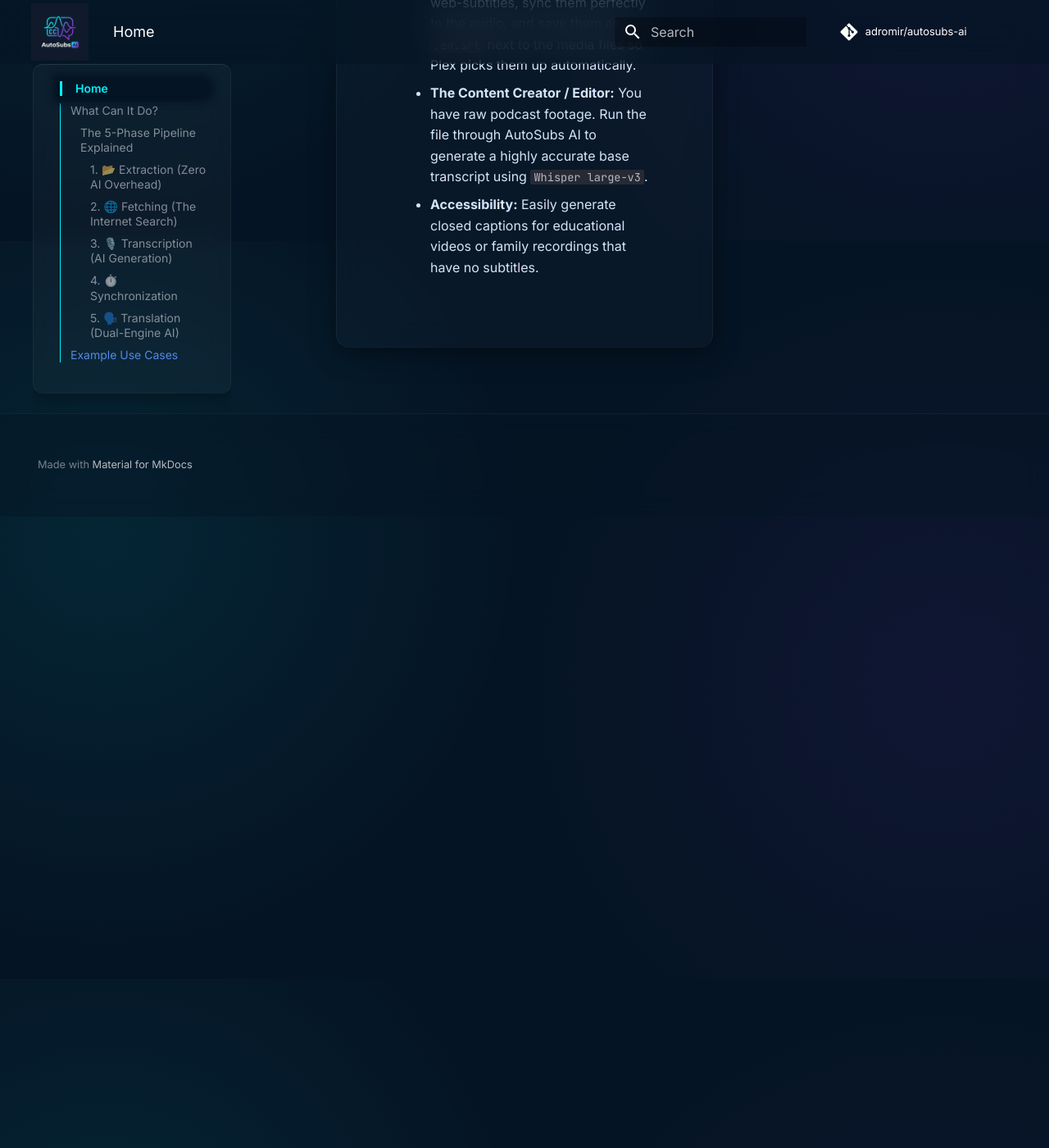
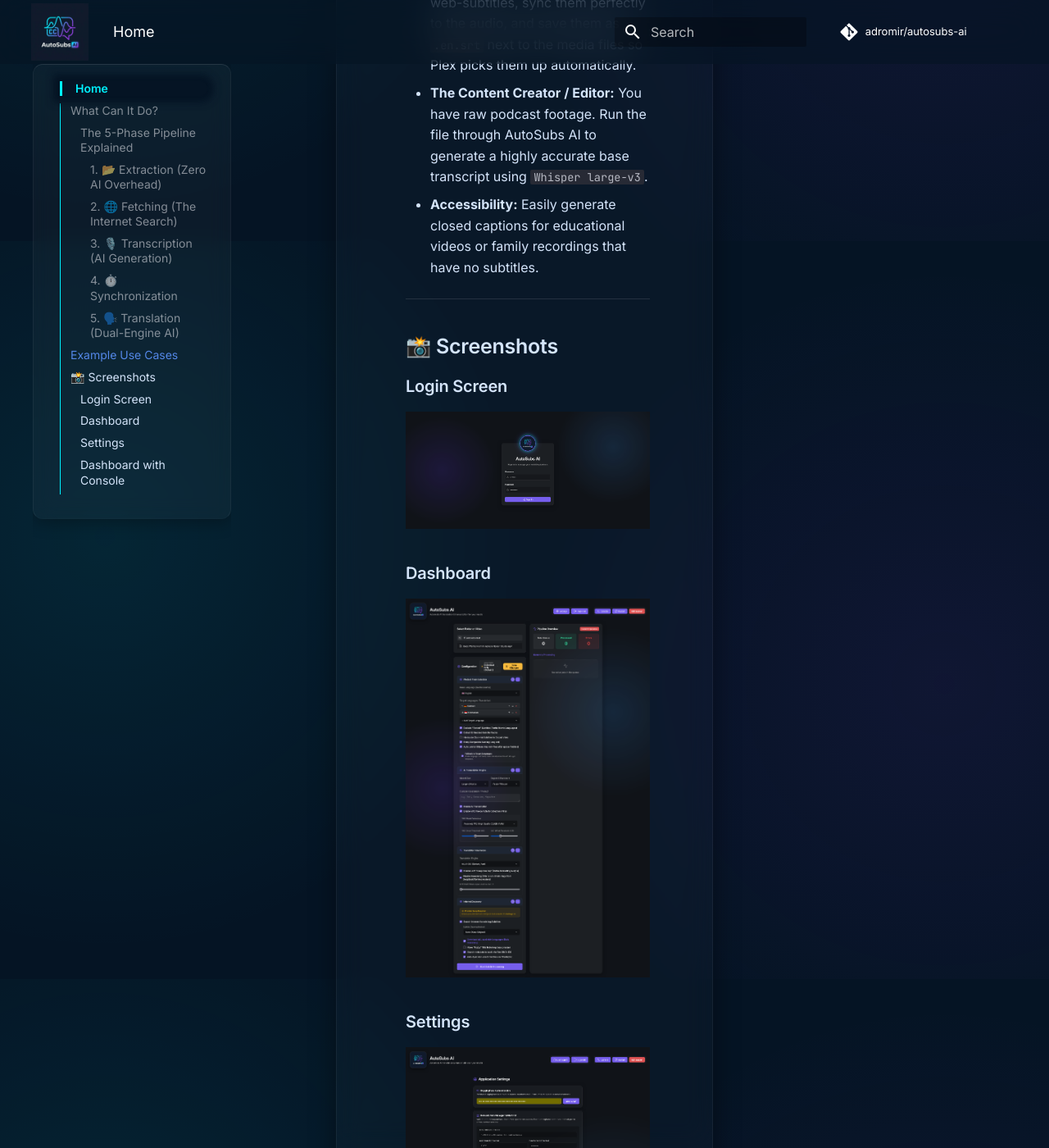
Before and after one commit to adromir/autosubs-ai, an MkDocs documentation site: the page built from docs/index.md, in a window 1280 px wide and 1400 px high, scrolled down 3306 px. Shown: the whole window at 82% size. Built offline with MkDocs 1.6.1 and Material for MkDocs 9.7.7, drawn with Linux system fonts in a browser that asks for light colours; comment, search, counter and statistics services are not loaded; some of the changed text lies outside the part shown.

Commit message:
docs: Add screenshots to README and Wiki

```diff
--- a/docs/index.md
+++ b/docs/index.md
@@ -46,3 +46,19 @@ If your target language differs from the video's language, the final subtitle is
 *   **The Media Server Admin:** Your Plex library is missing subtitles. Run the directory through AutoSubs AI; it will fetch the best web-subtitles, sync them perfectly to the audio, and save them as `.en.srt` next to the media files so Plex picks them up automatically.
 *   **The Content Creator / Editor:** You have raw podcast footage. Run the file through AutoSubs AI to generate a highly accurate base transcript using `Whisper large-v3`.
 *   **Accessibility:** Easily generate closed captions for educational videos or family recordings that have no subtitles.
+
+---
+
+## 📸 Screenshots
+
+### Login Screen
+![Login Screen](assets/login.png)
+
+### Dashboard
+![Dashboard](assets/dashboard.png)
+
+### Settings
+![Settings](assets/settings.png)
+
+### Dashboard with Console
+![Dashboard with Console](assets/console.png)
```
Also changed, not shown: README.md (+13 -0 lines), docs/assets/console.png (added), docs/assets/dashboard.png (added), docs/assets/login.png (added), docs/assets/settings.png (added).
